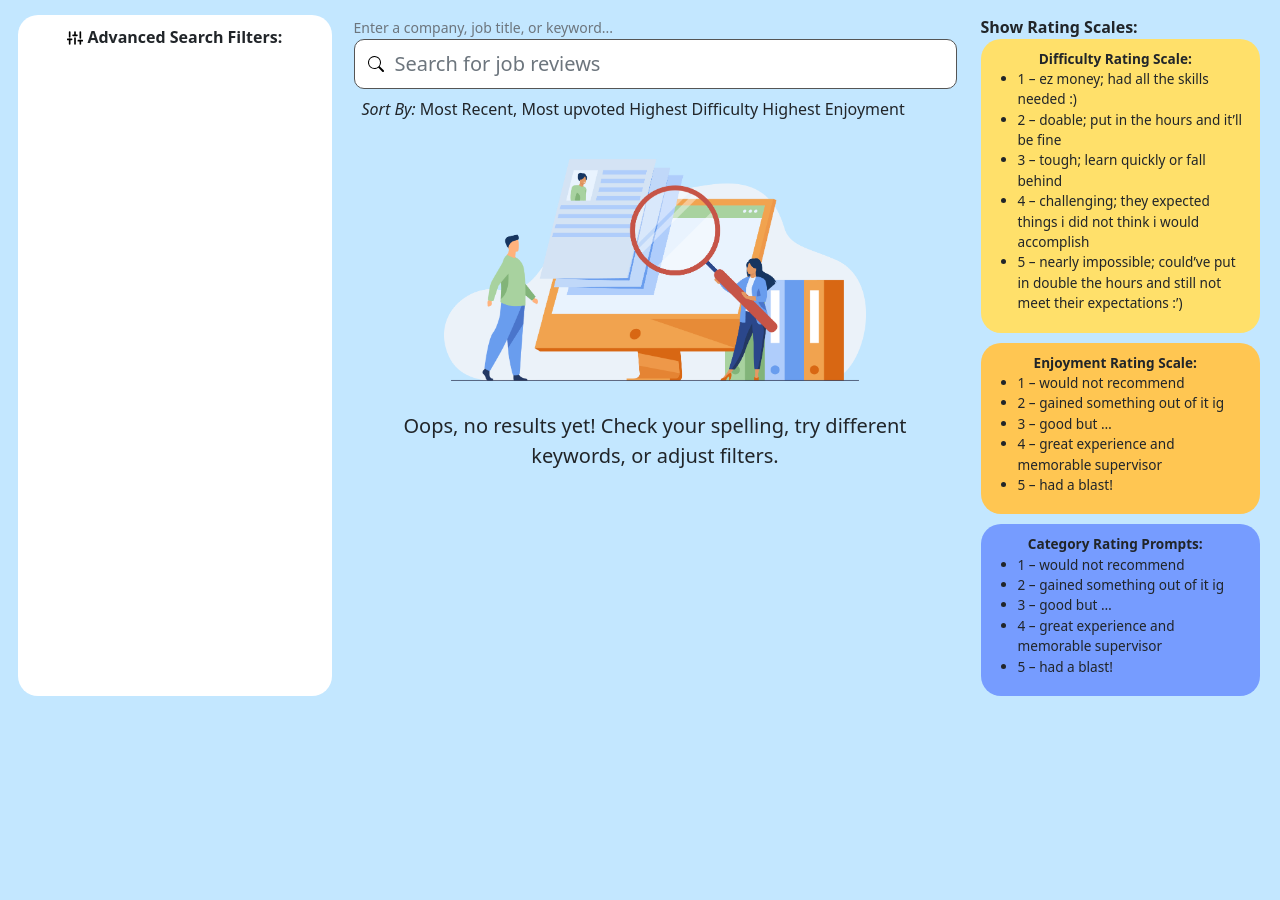
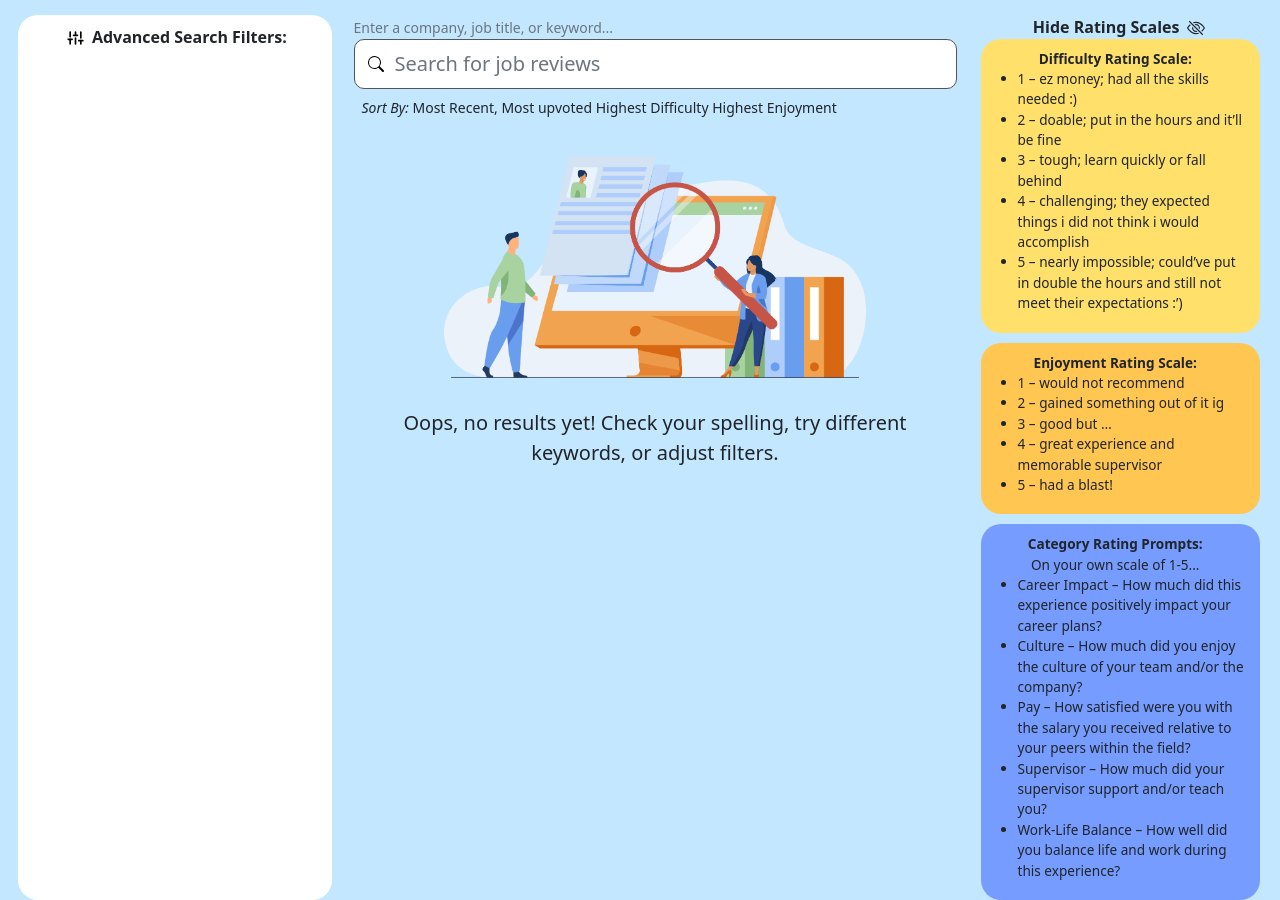
Before and after one commit to ambrim/TigerJobs, a Flask app: page /jobs in a window 1280 px wide. Shown: the part 64-964 px from the top of the page. Before the commit the page ends 760 px from the top, so only its background shows below. Run offline with Flask 2, Linux system fonts and the light colour scheme; the visitor is signed in with stand-in values (Sample User, id 1); data comes from the database, SQL or seed files in the repository.

Commit message:
ratings done

```diff
--- a/static/app.css
+++ b/static/app.css
@@ -363,9 +363,27 @@ input.nosubmit {
 }
 .sort-bar {
     padding: 8px;
-    font-size: 16px;
+    font-size: 14px;
 }
-
+.filter-text {
+    font-size: 15px;
+}
+.bottom {
+    position: relative;
+}
+.top {
+    position: absolute;
+    top: 0px;
+    left: -7px;
+    align-content: center;
+}
+.hidden {
+    display:none
+}
+.left {
+    align-content: left;
+    text-align: left;
+}
 :root {
     --star-size: 20px;
     --star-color: #fff;
--- a/templates/job_rating_cards.html
+++ b/templates/job_rating_cards.html
@@ -1,4 +1,4 @@
-<div class="container difficult-system-card">
+<div class="container difficult-system-card" id="difficult">
     <div class="center"><b>Difficulty Rating Scale:</b></div>
     <ul>
         <li>1 – ez money; had all the skills needed :)</li>
@@ -8,7 +8,7 @@
         <li>5 – nearly impossible; could’ve put in double the hours and still not meet their expectations :’)</li>
     </ul>
 </div>
-<div class="container enjoy-system-card" >
+<div class="container enjoy-system-card" id="enjoy">
     <div class="center"><b>Enjoyment Rating Scale:</b></div>
     <ul>
         <li>1 – would not recommend</li>
@@ -18,13 +18,14 @@
         <li>5 – had a blast!</li>
     </ul>
 </div>
-<div class="container category-system-card" >
+<div class="container category-system-card" id="category">
     <div class="center"><b>Category Rating Prompts:</b></div>
+    <div class="center">On your own scale of 1-5...</div>
     <ul>
-        <li>1 – would not recommend</li>
-        <li>2 – gained something out of it ig</li>
-        <li>3 – good but …</li>
-        <li>4 – great experience and memorable supervisor</li>
-        <li>5 – had a blast!</li>
+        <li>Career Impact – How much did this experience positively impact your career plans?</li>
+        <li>Culture – How much did you enjoy the culture of your team and/or the company?</li>
+        <li>Pay – How satisfied were you with the salary you received relative to your peers within the field?</li>
+        <li>Supervisor – How much did your supervisor support and/or teach you? </li>
+        <li>Work-Life Balance – How well did you balance life and work during this experience? </li>
     </ul>
 </div>
--- a/templates/job_rec_cards.html
+++ /dev/null
@@ -1,20 +0,0 @@
-<div class="container major-rec-card">
-    <div class="center">Difficulty Rating Scale:</div>
-    <ul>
-        <li>1 – ez money; had all the skills needed :)</li>
-        <li>2 – doable; put in the hours and it’ll be fine</li>
-        <li>3 – tough; learn quickly or fall behind</li>
-        <li>4 – challenging; they expected things i did not think i would accomplish</li>
-        <li>5 – nearly impossible; could’ve put in double the hours and still not meet their expectations :’)</li>
-    </ul>
-</div>
-<div class="container certificate-rec-card" >
-    <div class="center">Enjoyment Rating Scale:</div>
-    <ul>
-        <li>1 – would not recommend</li>
-        <li>2 – gained something out of it ig</li>
-        <li>3 – good but …</li>
-        <li>4 – great experience and memorable supervisor</li>
-        <li>5 – had a blast!</li>
-    </ul>
-</div>
--- a/templates/job_search_form.html
+++ b/templates/job_search_form.html
@@ -48,7 +48,7 @@
     function changeSortDate()
     {
         var elem = document.getElementById("sortDate");
-        if (elem.innerHTML=="Most Recent, ") elem.innerHTML = "Oldest, ";
-        else elem.innerHTML = "Most Recent, ";
+        if (elem.innerHTML=="Oldest, ") elem.innerHTML = "Most Recent, ";
+        else elem.innerHTML = "Oldest, ";
     }
 </script>
--- a/templates/job_search_results.html
+++ b/templates/job_search_results.html
@@ -16,7 +16,8 @@
     <div class="search-results-card">
           <div class="row">
                <div class="col-sm-auto">
-                    <div class="card-title"> <b>{{job.title}}</b></div>
+                    <div class="card-title"> <b>{{job.title}}</b>, {{job.company}}</div>
+                    <!--href link to company page-->
                </div>
                <div class="col d-flex justify-content-end">
                     <div type="button" class="card-upvotes">
@@ -185,16 +186,13 @@
                     </div>
                </div>
                <div class="col">
-                    <div class="card-subtitle">
-                         <b>{{job.company}}</b>
-                         <!--href link to company page-->
-                    </div>
                     <div class="card-content">
-                         Location: {{job.location}} <br>
+                         Location: {{job.location}} ({{job.virtual}}) <br>
                          Job Type: {{job.type}} <br>
                          Job Field: {{job.company_type}} <br>
                          Length: {{job.length}} weeks <br>
                          Salary: ${{job.salary}}/hr <br>
+                         Date Posted: <i>{{job.date_created}}</i>
                     </div>
                </div>
           </div>
@@ -203,6 +201,21 @@
                     Description: {{job.description}}
                </div>
           </div>
+          <div class="row">
+               <div class="card-content">
+                    Technologies Used: {{job.technologies}}
+               </div>
+          </div>
+          <div class="row">
+               <div class="card-content">
+                    Reviewer Info:
+                    {% if job.grade == "jr" %} Junior
+                    {% endif %}
+                    in the {{job.major}} department with certificate(s) in <i>{{job.certificates}}
+                    </i>
+               </div>
+          </div>
+
     </div>
 </div>
 {% endfor %} {% endif %}
--- a/templates/jobs.html
+++ b/templates/jobs.html
@@ -24,27 +24,66 @@
         <div class="row">
             <div class="col-3 filters-card">
                 <div class="filters-title">
-                    <svg xmlns="http://www.w3.org/2000/svg" width="16" height="16" viewBox="0 0 24 24" fill="none" stroke="#000000" stroke-width="2.5" stroke-linecap="round" stroke-linejoin="round"><line x1="4" y1="21" x2="4" y2="14"></line><line x1="4" y1="10" x2="4" y2="3"></line><line x1="12" y1="21" x2="12" y2="12"></line><line x1="12" y1="8" x2="12" y2="3"></line><line x1="20" y1="21" x2="20" y2="16"></line><line x1="20" y1="12" x2="20" y2="3"></line><line x1="1" y1="14" x2="7" y2="14"></line><line x1="9" y1="8" x2="15" y2="8"></line><line x1="17" y1="16" x2="23" y2="16"></line></svg>
+                    <svg xmlns="http://www.w3.org/2000/svg" width="25" height="16" viewBox="0 0 24 24" fill="none" stroke="#000000" stroke-width="2.5" stroke-linecap="round" stroke-linejoin="round"><line x1="4" y1="21" x2="4" y2="14"></line><line x1="4" y1="10" x2="4" y2="3"></line><line x1="12" y1="21" x2="12" y2="12"></line><line x1="12" y1="8" x2="12" y2="3"></line><line x1="20" y1="21" x2="20" y2="16"></line><line x1="20" y1="12" x2="20" y2="3"></line><line x1="1" y1="14" x2="7" y2="14"></line><line x1="9" y1="8" x2="15" y2="8"></line><line x1="17" y1="16" x2="23" y2="16"></line></svg>
                     <b>Advanced Search Filters:</b>
                 </div>
+                {% include 'templates/job_search_filters.html' %}
             </div>
             <div class="col-6">
                 {% include 'templates/job_search_form.html' %}
                 {% include 'templates/job_search_results.html' %}
             </div>
-            <div class="col">
-                <div type="button">
-                    <i class="far fa-eye-slash" id="togglePassword"></i>
-                </div>
-                <div class="filters-title">
-                    <b>Show Rating Scales:</b>
+            <div class="col filters-title">
+                <div class="bottom center">
+                    <div onclick="hideRatings()" type="button" id="eye-slash" class="center">
+                        <b>Hide Rating Scales</b>
+                        <svg xmlns="http://www.w3.org/2000/svg" width="24" height="18" fill="currentColor" class="bi bi-eye-slash" viewBox="0 0 16 16">
+                            <path d="M13.359 11.238C15.06 9.72 16 8 16 8s-3-5.5-8-5.5a7.028 7.028 0 0 0-2.79.588l.77.771A5.944 5.944 0 0 1 8 3.5c2.12 0 3.879 1.168 5.168 2.457A13.134 13.134 0 0 1 14.828 8c-.058.087-.122.183-.195.288-.335.48-.83 1.12-1.465 1.755-.165.165-.337.328-.517.486l.708.709z"/>
+                            <path d="M11.297 9.176a3.5 3.5 0 0 0-4.474-4.474l.823.823a2.5 2.5 0 0 1 2.829 2.829l.822.822zm-2.943 1.299.822.822a3.5 3.5 0 0 1-4.474-4.474l.823.823a2.5 2.5 0 0 0 2.829 2.829z"/>
+                            <path d="M3.35 5.47c-.18.16-.353.322-.518.487A13.134 13.134 0 0 0 1.172 8l.195.288c.335.48.83 1.12 1.465 1.755C4.121 11.332 5.881 12.5 8 12.5c.716 0 1.39-.133 2.02-.36l.77.772A7.029 7.029 0 0 1 8 13.5C3 13.5 0 8 0 8s.939-1.721 2.641-3.238l.708.709zm10.296 8.884-12-12 .708-.708 12 12-.708.708z"/>
+                        </svg>
+
+                    </div>
+                    <div onclick="showRatings()" type="button" id="eye" class="top hidden">
+                        <b>Show Rating Scales</b>
+                        <svg xmlns="http://www.w3.org/2000/svg" width="24" height="18" fill="currentColor" class="bi bi-eye" viewBox="0 0 16 16">
+                            <path d="M16 8s-3-5.5-8-5.5S0 8 0 8s3 5.5 8 5.5S16 8 16 8zM1.173 8a13.133 13.133 0 0 1 1.66-2.043C4.12 4.668 5.88 3.5 8 3.5c2.12 0 3.879 1.168 5.168 2.457A13.133 13.133 0 0 1 14.828 8c-.058.087-.122.183-.195.288-.335.48-.83 1.12-1.465 1.755C11.879 11.332 10.119 12.5 8 12.5c-2.12 0-3.879-1.168-5.168-2.457A13.134 13.134 0 0 1 1.172 8z"/>
+                            <path d="M8 5.5a2.5 2.5 0 1 0 0 5 2.5 2.5 0 0 0 0-5zM4.5 8a3.5 3.5 0 1 1 7 0 3.5 3.5 0 0 1-7 0z"/>
+                        </svg>
+                        <br>
+                        <div class="left">
+                            <ul>
+                                <li>Upvote a review to save it to your profile!</li>
+                                <li>Click on a company name to check out other reviews for this company and combined stats!</li>
+                            </ul>
+                        </div>
+
+
+
+                    </div>
                 </div>
                 {% include 'templates/job_rating_cards.html' %}
-                <!--{% include 'templates/job_rec_cards.html' %}-->
             </div>
         </div>
     </div>
 
+    <script>
+    function hideRatings() {
+        $('#difficult').hide();
+        $('#enjoy').hide();
+        $('#category').hide();
+        $('#eye-slash').hide();
+        $('#eye').removeClass('hidden');
+        $('#eye').show();
+    }
+    function showRatings() {
+        $('#difficult').show();
+        $('#enjoy').show();
+        $('#category').show();
+        $('#eye-slash').show();
+        $('#eye').hide();
+    }
+    </script>
+
 </body>
-
 </html>
```
Also changed, not shown: templates/job_result.html (deleted, +0 -18 lines), templates/job_search_filters.html (added).
